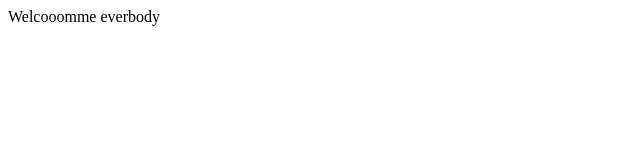
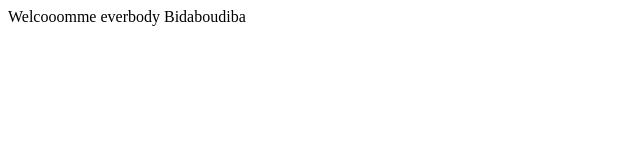
Before and after one commit to OlivierLdcq/gittest1, a plain HTML site: page index.html in a window 1280 px wide. Shown: the whole page, without its empty margins (0-640 px from the left). Drawn offline with Linux system fonts and the light colour scheme.

Commit message:
modif text

```diff
--- a/index.html
+++ b/index.html
@@ -7,6 +7,6 @@
     <title>Document</title>
   </head>
   <body>
-    Welcooomme everbody
+    Welcooomme everbody Bidaboudiba
   </body>
 </html>
```
